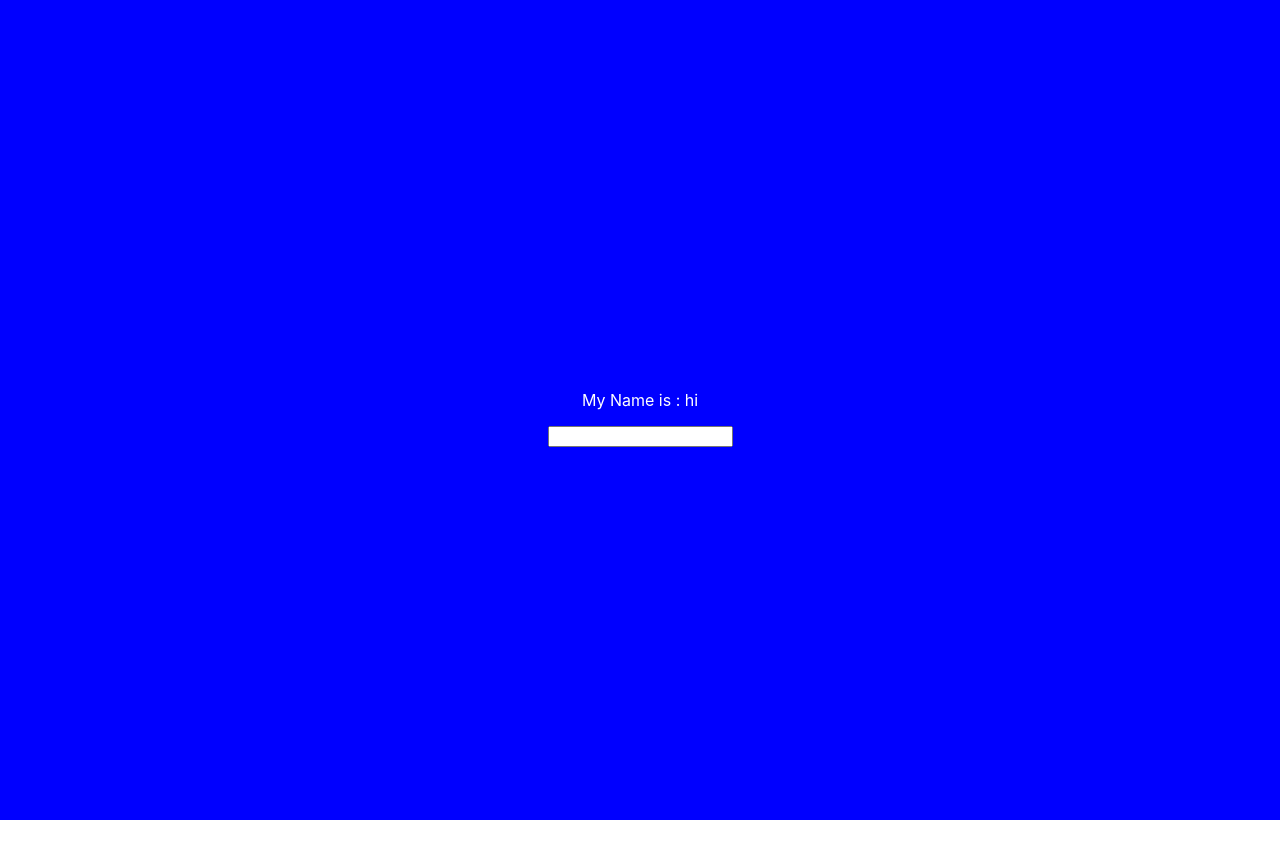
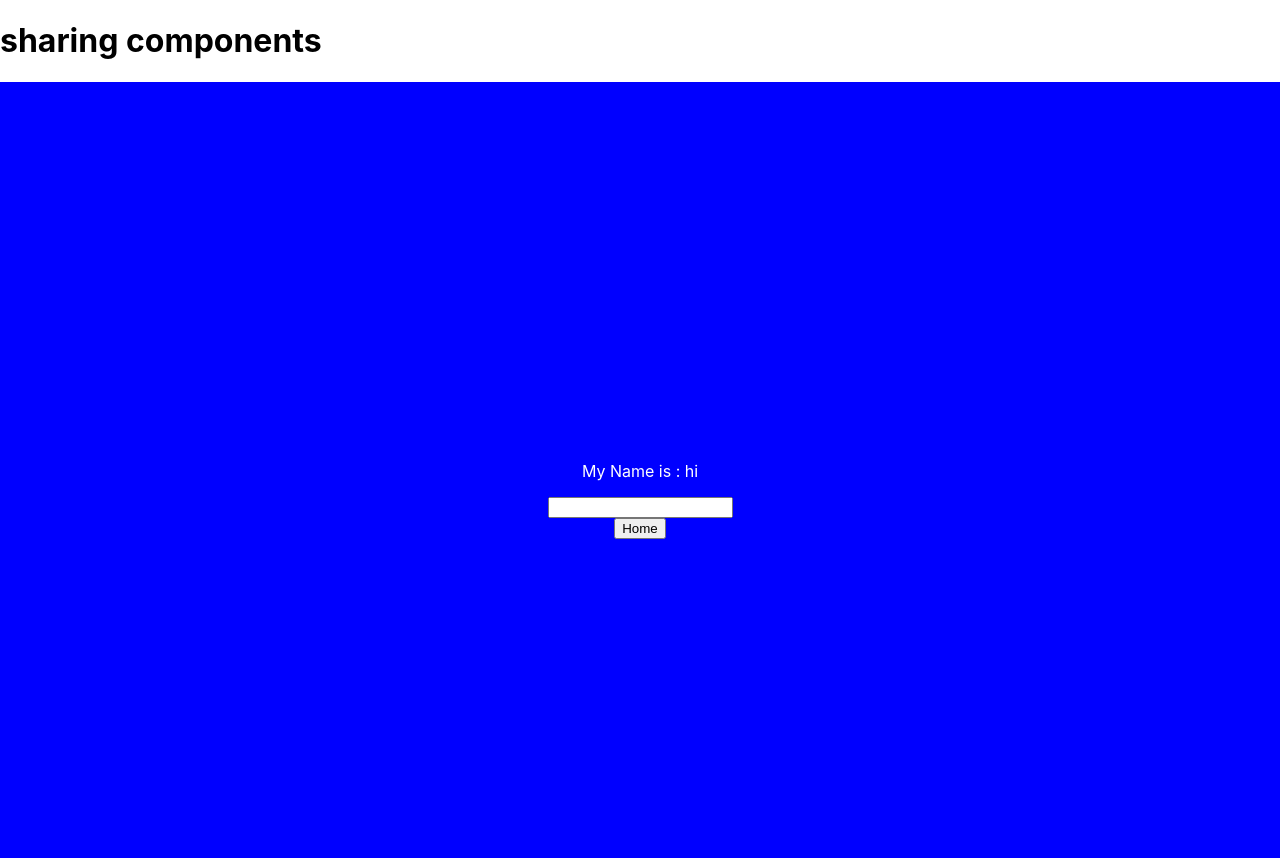
Before and after one commit to annisaabuhamid/reat-firebase-nest, a React (Create React App) app: page / in a window 1280 px wide. Shown: the top 858 px of the page. Before the commit the page ends 820 px from the top, so only its background shows below. Built offline with nearby package versions, Linux system fonts and the light colour scheme.

Commit message:
add use navigate and create route

```diff
--- a/src/App.js
+++ b/src/App.js
@@ -1,25 +1,18 @@
-import {useState} from 'react';
-// import logo from './logo.svg';
-import './App.css';
+import {
+  Outlet,
+} from "react-router-dom";
 
 
-//es6
-//Hook
-//mutate
-//name hold the value, setNAme for change the value
 const App = () => {
 
-  const [name, setName ] = useState('hi');
-  const updateNameState = (element) =>{
-    const value = element.target.value;
-    setName(value);
-  }
   return (
-    <div className='container'>
-      <p>My Name is : {name}</p>
-      <input type="text" id="name"  onChange={updateNameState} />
+    <div>
+      <h1>sharing components</h1>
+      <main>
+        <Outlet />
+        </main>
     </div>
-  );
+  )
 }
 
 export default App;
--- a/src/index.js
+++ b/src/index.js
@@ -1,13 +1,13 @@
 import React from 'react';
 import ReactDOM from 'react-dom/client';
 import './index.css';
-import App from './App';
+import Route from './routes/AllRoutes';
 import reportWebVitals from './reportWebVitals';
 
 const root = ReactDOM.createRoot(document.getElementById('root'));
 root.render(
   <React.StrictMode>
-    <App />
+    <Route />
   </React.StrictMode>
 );
 
--- /dev/null
+++ b/src/pages/Home.jsx
@@ -0,0 +1,18 @@
+import {useState} from 'react';
+// import logo from './logo.svg';
+import '../styles/App.css';
+
+
+
+const Home = () => {
+
+
+  return (
+    <div >
+      <p>second section</p>
+
+    </div>
+  );
+}
+
+export default Home;
--- /dev/null
+++ b/src/pages/LandingPage.jsx
@@ -0,0 +1,27 @@
+import {useState} from 'react';
+import { useNavigate } from "react-router-dom";
+import { routeNames } from '../routes/routeNames';
+import '../styles/App.css';
+
+
+
+const LandingPage = () => {
+  let navigate = useNavigate();
+
+  const [name, setName ] = useState('hi');
+  const updateNameState = (element) =>{
+    const value = element.target.value;
+    setName(value);
+  }
+  return (
+    <div className='container'>
+      <p>My Name is : {name}</p>
+      <input type="text" id="name"  onChange={updateNameState} />
+      { /* add a way to route */}
+
+      <button onClick={() => {  navigate(routeNames.HOME)  }}>Home</button>
+    </div>
+  );
+}
+
+export default LandingPage;
--- /dev/null
+++ b/src/routes/AllRoutes.jsx
@@ -0,0 +1,26 @@
+import { BrowserRouter,Routes,Route,} from "react-router-dom";
+import App from '../App';
+import LandingPage from "../pages/LandingPage";
+import Home from "../pages/Home";
+import { routeNames } from "./routeNames";
+
+  const AllRoutes = () => {
+
+    return (
+      <BrowserRouter>
+        <Routes>
+          <Route path={routeNames.LANDINGPAGE} element={<App />}>
+            <Route index element={<LandingPage />} />
+            <Route path={routeNames.HOME} element={<Home />} />
+            {/* <Route path="teams" element={<Teams />}>
+              <Route path=":teamId" element={<Team />} />
+              <Route path="new" element={<NewTeamForm />} />
+              <Route index element={<LeagueStandings />} />
+            </Route> */}
+          </Route>
+        </Routes>
+      </BrowserRouter>
+    )
+  }
+
+  export default AllRoutes;
```
Also changed, not shown: src/styles/App.css (renamed from src/App.css).
